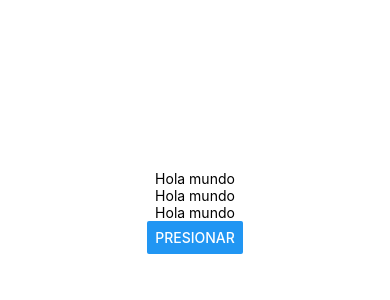
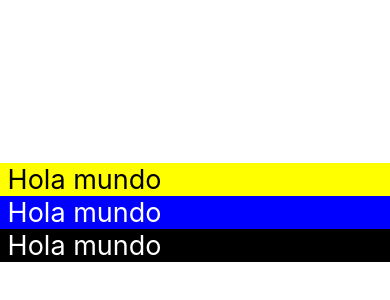
Before and after one commit to AndyArrB/PM193, a React Native app in the folder Blank/: screen / in a window 390 px wide. Shown: the part 210-510 px from the top of the page. Built offline with nearby package versions, Linux system fonts and the light colour scheme.

Commit message:
Práctica 6. Estilos y Flex

```diff
--- a/Blank/App.js
+++ b/Blank/App.js
@@ -4,16 +4,16 @@ import { StyleSheet, Text, View, Button } from 'react-native';
 import React, {useState} from 'react';
 
 // Texto que cambia de Hola Mundo a Estado Cambiado
-const Texto = () => {
+const Texto = ( {style} ) => {
   const [contenido, setContenido] = useState('Hola mundo')
   const actualizaTexto = () => {setContenido('Estado modificado')}
   return (
-    <Text onPress={actualizaTexto}> {contenido} </Text>
+    <Text style={[styles.text, style]} onPress={actualizaTexto}> {contenido} </Text>
   )
 }
 
 // Boton con cambio de estado de un Presionar a Presionado
-const PresionarBoton = () => {
+/* const PresionarBoton = () => {
   const [titulo, setTitulo] = useState('Presionar');
   const actualizarAhora = () => {
     setTitulo('¡Presionado!');
@@ -21,7 +21,7 @@ const PresionarBoton = () => {
   return (
       <Button title={titulo} onPress={actualizarAhora} />
   );
-}
+} */
 
 /* ZONA 2: MAIN */
 export default function App() {
@@ -29,10 +29,10 @@ export default function App() {
     /* Todos los componentes deben ir dentro de un view */
     <View style={styles.container}>
 
-      <Texto> </Texto>
-      <Texto> </Texto>
-      <Texto> </Texto>
-      <PresionarBoton></PresionarBoton>
+      <Texto style={styles.yellow}> </Texto>
+      <Texto style={styles.blue}> </Texto>
+      <Texto style={styles.black}> </Texto>
+
       <StatusBar style="auto" />
 
     </View>
@@ -45,7 +45,23 @@ const styles = StyleSheet.create({
   container: {
     flex: 1,
     backgroundColor: '#fff',
-    alignItems: 'center',
+    alignItems: 'flex-strech',
     justifyContent: 'center',
   },
+  text: {
+    color: 'white',
+    fontSize: 27,
+  },
+  yellow: {
+    backgroundColor:'yellow',
+    color:'black',
+  },
+
+  blue: {
+    backgroundColor:'blue',
+  },
+
+  black: {
+    backgroundColor:'black',
+  }
 });
```
